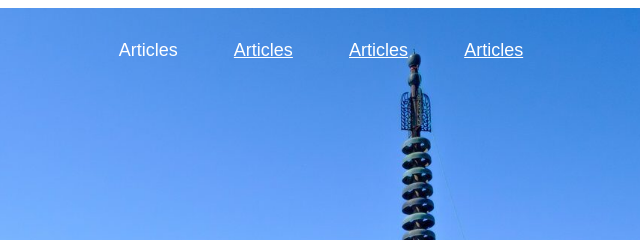
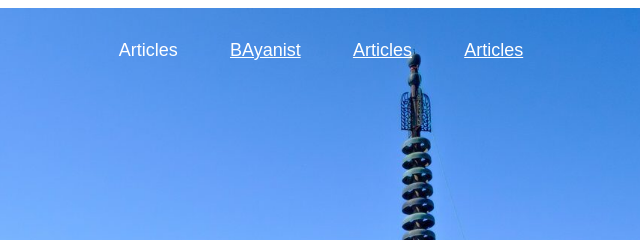
Before and after one commit to yuratrukhan/Test-site-1, a plain HTML site: page index.html in a window 1280 px wide. Shown: the top 240 px of the page, 496-1136 px from the left. Drawn offline with Linux system fonts and the light colour scheme.

Commit message:
Update index.html

```diff
--- a/index.html
+++ b/index.html
@@ -15,7 +15,7 @@
             </div>
             <div class="menu">
                 <a class="button">Articles</a>
-                <a href="#" class="button">Articles</a>
+                <a href="#" class="button">BAyanist</a>
                 <a href="#" class="button">Articles</a>
                 <a href="#" class="button">Articles</a>
             </div>
```
